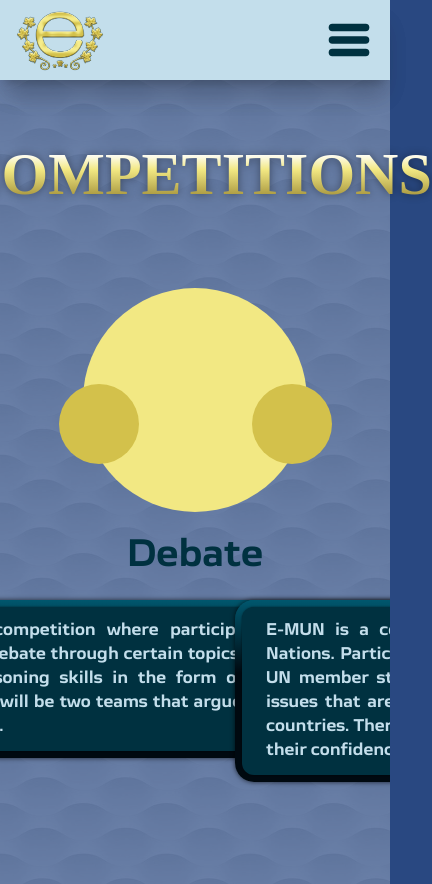
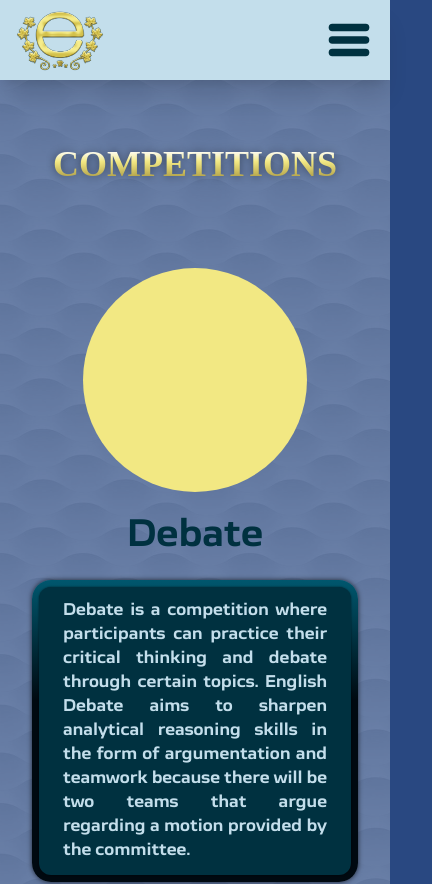
Before and after one commit to absolutepraya/alsa-ecomp, a Next.js app: page /competitions in a window 390 px wide. Shown: the top 884 px of the page, 432 px wide, since content can reach past the window. Built offline with nearby package versions, Linux system fonts and the light colour scheme.

Commit message:
mobile done

```diff
--- a/src/app/competitions/page.jsx
+++ b/src/app/competitions/page.jsx
@@ -14,9 +14,7 @@ import BlurFade from '@/components/blurfade';
 
 export default function Competitions() {
   return (
-    <div className="relative flex min-h-screen flex-col items-center gap-y-20 px-0 pb-[380px] pt-36">
-      <NavBar currentRoute="competitions" />
-
+    <div className="relative flex min-h-screen flex-col items-center gap-y-20 px-0 py-36 lg:pb-[380px]">
       <BlurFade
         delay={0.3}
         offset={15}
@@ -24,13 +22,13 @@ export default function Competitions() {
       >
         <GoldText
           text="COMPETITIONS"
-          className="text-6xl font-extrabold"
+          className="text-4xl font-extrabold lg:text-6xl"
         />
       </BlurFade>
 
       <Swiper
         modules={[Navigation, Pagination]}
-        className="relative flex h-[600px] w-full items-center justify-center"
+        className="relative flex h-screen w-full items-center justify-center lg:h-[600px]"
         slidesPerView={1}
         centeredSlides={true}
         centeredSlidesBounds={true}
@@ -49,7 +47,7 @@ export default function Competitions() {
           index === 0 ? (
             <SwiperSlide key={index}>
               <div className="relative h-full w-full">
-                <div className="absolute left-1/2 top-1/2 flex h-full w-[700px] -translate-x-1/2 -translate-y-1/2 flex-col items-center gap-y-6">
+                <div className="absolute left-1/2 top-1/2 flex h-full w-full -translate-x-1/2 -translate-y-1/2 flex-col items-center gap-y-6 px-8 lg:w-[700px]">
                   <BlurFade
                     delay={0.4}
                     offset={15}
@@ -82,9 +80,9 @@ export default function Competitions() {
           ) : (
             <SwiperSlide key={index}>
               <div className="relative h-full w-full">
-                <div className="absolute left-1/2 top-1/2 flex h-full w-[700px] -translate-x-1/2 -translate-y-1/2 flex-col items-center gap-y-6">
+                <div className="absolute left-1/2 top-1/2 flex h-full w-full -translate-x-1/2 -translate-y-1/2 flex-col items-center gap-y-6 px-8 lg:w-[700px]">
                   <div className="h-56 w-56 rounded-full bg-goldlight" />
-                  <p className="text-4xl text-primary">{competition.title}</p>
+                  <p className="text-center text-4xl text-primary">{competition.title}</p>
                   <Emboss
                     innerClassName="px-6 py-3 rounded-xl text-justify"
                     toPercent="to-40%"
@@ -97,19 +95,6 @@ export default function Competitions() {
           )
         )}
 
-        <BlurFade
-          delay={0.7}
-          offset={15}
-          inView
-          className={'swiper-prev absolute left-[15%] top-24 z-10 flex h-20 w-20 cursor-pointer items-center justify-center rounded-full bg-gold'}
-        ></BlurFade>
-        <BlurFade
-          delay={0.7}
-          offset={15}
-          inView
-          className={'swiper-next absolute right-[15%] top-24 z-10 flex h-20 w-20 cursor-pointer items-center justify-center rounded-full bg-gold'}
-        ></BlurFade>
-
         {/* <div className="swiper-cust-pagination absolute bottom-0 left-1/2 flex -translate-x-1/2 transform gap-x-2">
           {competitionsData.map((_, index) => (
             <div
@@ -120,7 +105,18 @@ export default function Competitions() {
         </div> */}
       </Swiper>
 
-      <Footer />
+      <BlurFade
+        delay={0.7}
+        offset={15}
+        inView
+        className={'swiper-prev absolute bottom-10 left-20 z-10 flex h-20 w-20 cursor-pointer items-center justify-center rounded-full bg-gold lg:left-[15%] lg:top-24'}
+      ></BlurFade>
+      <BlurFade
+        delay={0.7}
+        offset={15}
+        inView
+        className={'swiper-next absolute bottom-10 right-20 z-10 flex h-20 w-20 cursor-pointer items-center justify-center rounded-full bg-gold lg:right-[15%] lg:top-24'}
+      ></BlurFade>
     </div>
   );
 }
--- a/src/app/partners/page.jsx
+++ b/src/app/partners/page.jsx
@@ -7,8 +7,6 @@ import BlurFade from '@/components/blurfade';
 export default function Partners() {
   return (
     <div className="relative flex min-h-screen flex-col items-center gap-y-20 px-0 pb-[420px] pt-36">
-      <NavBar currentRoute="partners" />
-
       <BlurFade
         delay={0.3}
         offset={15}
@@ -20,14 +18,14 @@ export default function Partners() {
         />
       </BlurFade>
 
-      <div className="flex h-[30rem] w-full max-w-[70rem] justify-between">
+      <div className="flex h-[30rem] w-full max-w-[70rem] flex-col justify-between text-center lg:flex-row">
         <BlurFade
           delay={0.4}
           offset={15}
           inView
         >
           <div className="flex h-full w-full flex-col items-center">
-            <p className="text-4xl text-primary">Sponsorship & In-Kind</p>
+            <p className="text-3xl text-primary lg:text-4xl">Sponsorship & In-Kind</p>
           </div>
         </BlurFade>
         <BlurFade
@@ -40,8 +38,6 @@ export default function Partners() {
           </div>
         </BlurFade>
       </div>
-
-      <Footer />
     </div>
   );
 }
--- a/src/app/registration/page.jsx
+++ b/src/app/registration/page.jsx
@@ -6,9 +6,7 @@ import BlurFade from '@/components/blurfade';
 
 export default function Registration() {
   return (
-    <div className="relative flex min-h-screen flex-col items-center gap-y-20 px-0 pb-[420px] pt-36">
-      <NavBar currentRoute="home" />
-
+    <div className="relative flex min-h-screen flex-col items-center gap-y-20 px-0 py-36 lg:pb-[420px]">
       <div className="justify-centert flex flex-col items-center text-center">
         <BlurFade
           delay={0.3}
@@ -17,7 +15,7 @@ export default function Registration() {
         >
           <GoldText
             text="NOW OPENING:"
-            className="text-6xl font-extrabold"
+            className="text-[2rem] font-extrabold lg:text-6xl"
           />
         </BlurFade>
         <BlurFade
@@ -27,7 +25,7 @@ export default function Registration() {
         >
           <GoldText
             text="EARLY PHASE REGISTRATION"
-            className="text-6xl font-extrabold"
+            className="text-[1.2rem] font-extrabold lg:text-6xl"
           />
         </BlurFade>
       </div>
@@ -37,7 +35,7 @@ export default function Registration() {
         offset={15}
         inView
       >
-        <div className="bg-background h-[80rem] w-[60rem] overflow-hidden rounded-2xl p-6 shadow-xl">
+        <div className="overflow-hidden rounded-2xl bg-background p-6 shadow-xl lg:h-[80rem] lg:w-[60rem]">
           <iframe
             src="https://docs.google.com/forms/d/e/1FAIpQLSdnuv9mrrja-lHq-rXv8xnNz-tMnKH-BpmeFMN3wt8Yekc-LQ/viewform?embedded=true"
             className="h-full w-full"
@@ -49,8 +47,6 @@ export default function Registration() {
           </iframe>
         </div>
       </BlurFade>
-
-      <Footer />
     </div>
   );
 }
--- a/src/app/timeline/page.jsx
+++ b/src/app/timeline/page.jsx
@@ -7,9 +7,7 @@ import BlurFade from '@/components/blurfade';
 
 export default function Timeline() {
   return (
-    <div className="relative flex min-h-screen flex-col items-center gap-y-20 px-0 pb-[420px] pt-36">
-      <NavBar currentRoute="timeline" />
-
+    <div className="relative flex min-h-screen flex-col items-center gap-y-20 px-0 py-36 lg:pb-[420px]">
       <BlurFade
         delay={0.3}
         offset={15}
@@ -55,7 +53,7 @@ export default function Timeline() {
         >
           <div className="flex flex-col items-center justify-center gap-y-4">
             <p className="text-4xl text-primary">PRE-EVENT</p>
-            <div className="flex flex-row items-center justify-center">
+            <div className="flex flex-col items-center justify-center lg:flex-row">
               <BlurFade
                 delay={0.6}
                 offset={15}
@@ -120,7 +118,7 @@ export default function Timeline() {
         >
           <div className="flex flex-col items-center justify-center gap-y-4">
             <p className="text-4xl text-primary">MAIN EVENT</p>
-            <div className="flex flex-row items-center justify-center">
+            <div className="flex flex-col items-center justify-center lg:flex-row">
               <BlurFade
                 delay={0.7}
                 offset={15}
@@ -158,8 +156,6 @@ export default function Timeline() {
           </div>
         </BlurFade>
       </div>
-
-      <Footer />
     </div>
   );
 }
--- a/src/components/line.jsx
+++ b/src/components/line.jsx
@@ -1,5 +1,3 @@
 export default function Line() {
-  return (
-    <div className="h-4 w-20 bg-gradient-to-b from-secondary from-[30%] via-primary via-[5%] to-tertiary to-[80%]" />
-  );
+  return <div className="h-8 w-2 bg-gradient-to-b from-secondary from-[30%] via-primary via-[5%] to-tertiary to-[80%] lg:h-4 lg:w-20" />;
 }
```
